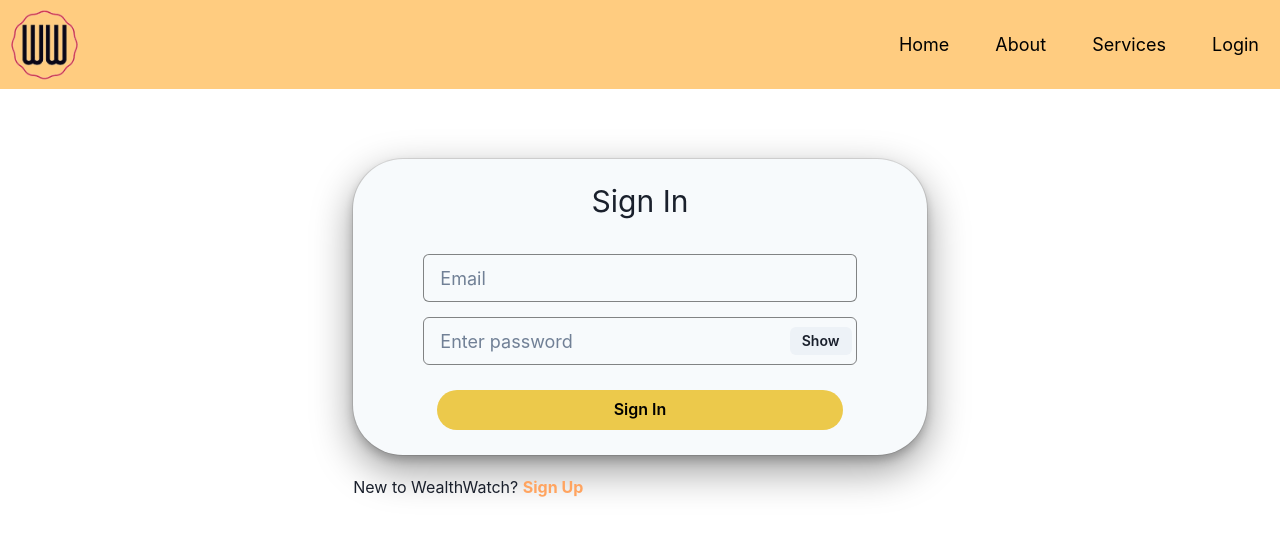
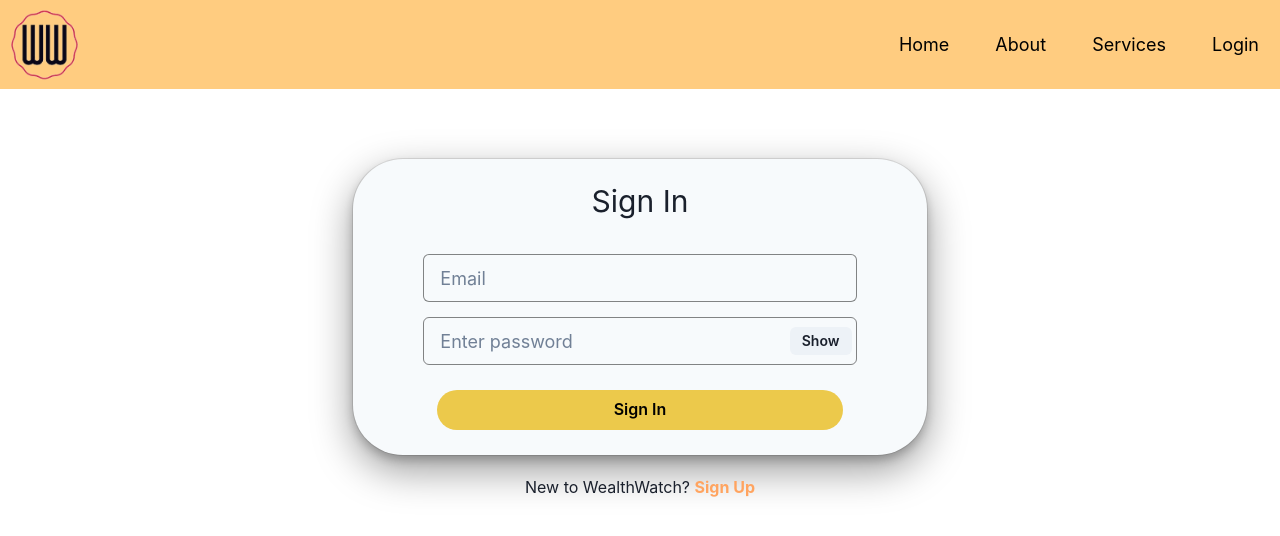
Before and after one commit to alvinnzz/Wealthwatch, a React (Create React App) app: page / in a window 1280 px wide. Shown: the top 536 px of the page. Built offline with nearby package versions, Linux system fonts and the light colour scheme.

Commit message:
Editted log in page to center content

```diff
--- a/src/Pages/LoginPage/LogInPage.jsx
+++ b/src/Pages/LoginPage/LogInPage.jsx
@@ -5,7 +5,7 @@ import background from "../../Resources/background.jpg";
 
 function MainPage() {
   return (
-    <Container centerConten mt="70px">
+    <Container centerConten mt="70px" centerContent>
       <Container
         bg="gray.50"
         borderRadius="50px"
```
